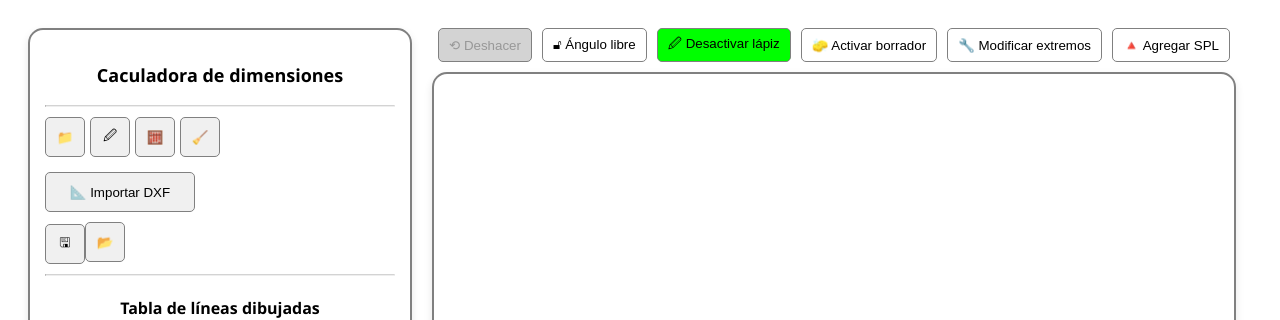
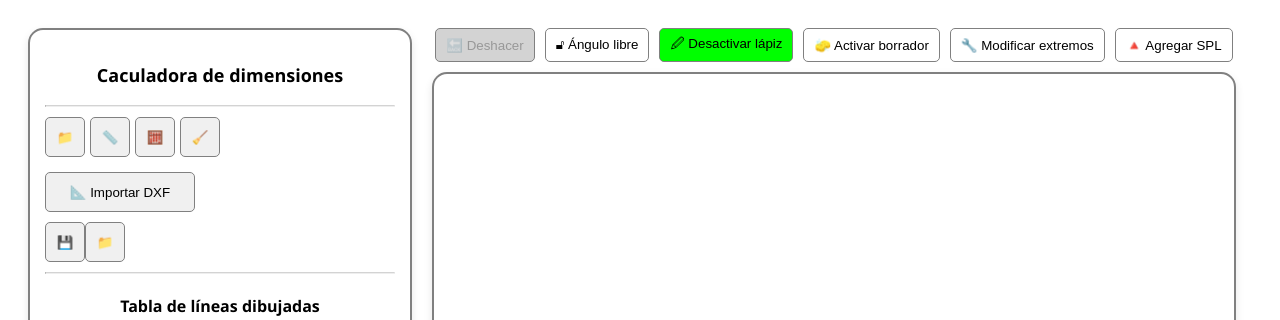
Before and after one commit to somerwest01/Dim_checktofrom, a React (Create React App) app: page / in a window 1280 px wide. Shown: the top 320 px of the page. Built offline with nearby package versions, Linux system fonts and the light colour scheme.

Commit message:
Update App.js

```diff
--- a/src/App.js
+++ b/src/App.js
@@ -1088,7 +1088,7 @@ case 'SPL':
     ...(hoverBoton === 'diseño' ? botonExpandido : {})
   }}
 >
-  🖉 {hoverBoton === 'diseño' && 'Diseño'}
+  📏 {hoverBoton === 'diseño' && 'Diseño'}
 </button>
 
   <button
@@ -1144,7 +1144,7 @@ case 'SPL':
     ...(hoverBoton === 'Guardar' ? botonExpandido : {})
   }}
 >
-  🖫 {hoverBoton === 'guardar' && 'Guardar'}
+  💾 {hoverBoton === 'guardar' && 'Guardar'}
 </button>
 
 
@@ -1166,7 +1166,7 @@ case 'SPL':
     ...(hoverBoton === 'abrir' ? botonExpandido : {})
   }}
 >
-  📂 {hoverBoton === 'abrir' && 'Abrir'}
+  📁 {hoverBoton === 'abrir' && 'Abrir'}
 </button>
   </div>
 <hr style={{ borderTop: '1px solid lightgray', margin: '10px 0' }} />
@@ -1371,7 +1371,7 @@ case 'SPL':
       cursor: 'pointer'
     }}
   >
-    ⟲ Deshacer
+    🔙 Deshacer
   </button>
   <button
     onClick={() => setModoAnguloRecto(!modoAnguloRecto)}
```
